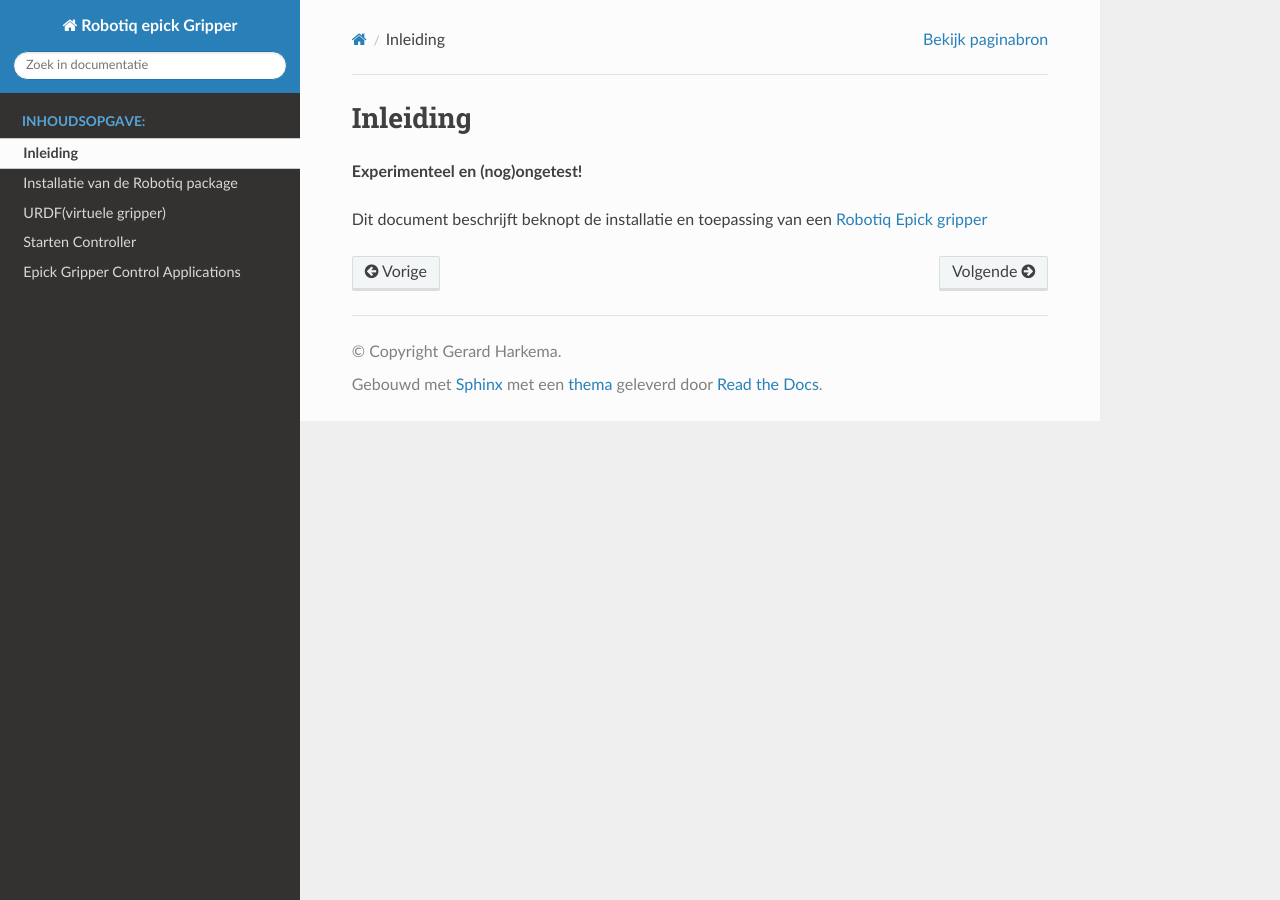
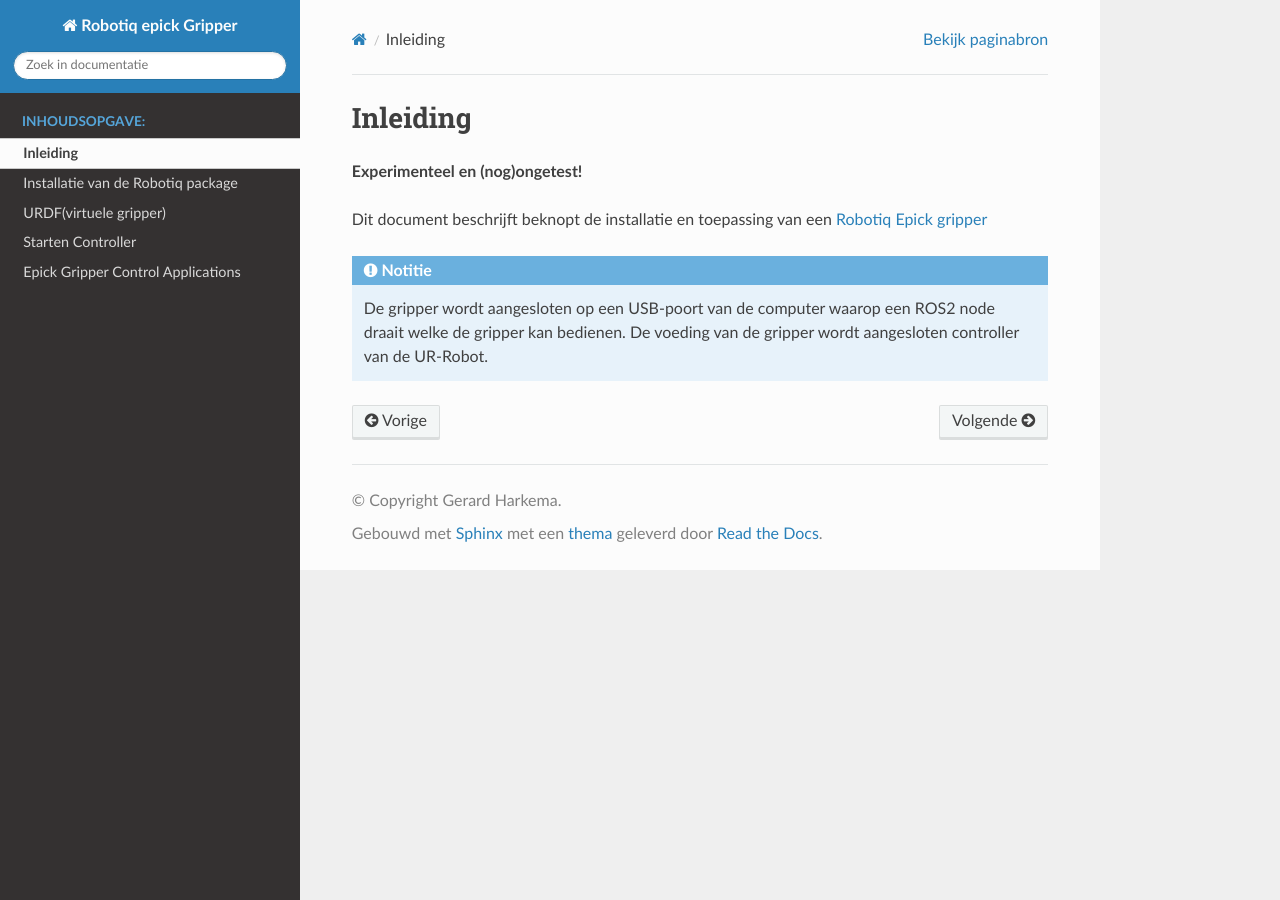
Before and after one commit to AvansMechatronica/ros2_epick_gripper, a Sphinx documentation site: the page built from documentation/documentation/overview.md, in a window 1280 px wide. Built offline with Sphinx 7.4.7 and the Read the Docs theme 3.1.0, drawn with Linux system fonts in a browser that asks for light colours.

Commit message:
20260601

```diff
--- a/documentation/documentation/overview.md
+++ b/documentation/documentation/overview.md
@@ -3,3 +3,8 @@
 **Experimenteel en (nog)ongetest!**
 
 Dit document beschrijft beknopt de installatie en toepassing van een [Robotiq Epick gripper](https://robotiq.com/products/vacuum-grippers#EPick)
+
+:::{note}
+De gripper wordt aangesloten op een USB-poort van de computer waarop een ROS2 node draait welke de gripper kan bedienen. De voeding van de gripper wordt aangesloten controller van de UR-Robot.
+
+:::
```
